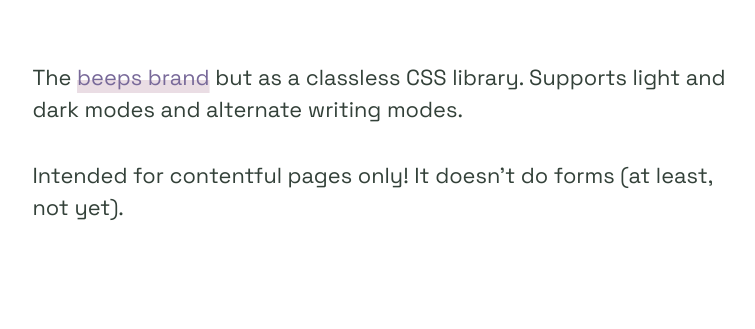
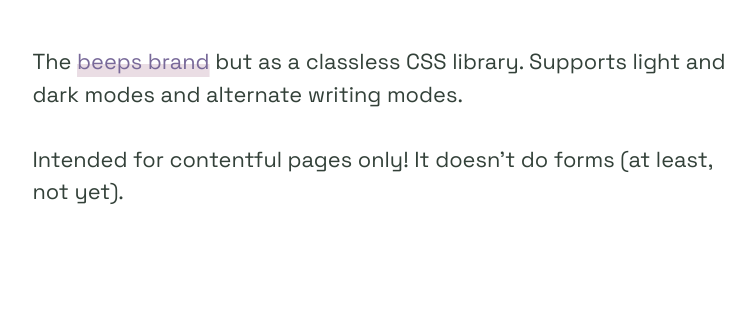
Before and after one commit to querkmachine/one-stylesheet, a plain HTML site: page index.html in a window 1280 px wide. Shown: the part 124-453 px from the top of the page, without its empty margins (259-1014 px from the left). Drawn offline with Linux system fonts and the light colour scheme.

Commit message:
Remove additional top and bottom padding from page

```diff
--- a/one-stylesheet.css
+++ b/one-stylesheet.css
@@ -103,7 +103,7 @@
 }
 
 html {
-  padding: var(--space-5) var(--space-3);
+  padding: var(--space-3);
   background-color: var(--color-background);
   -webkit-text-size-adjust: 100%;
   -moz-text-size-adjust: 100%;
```
